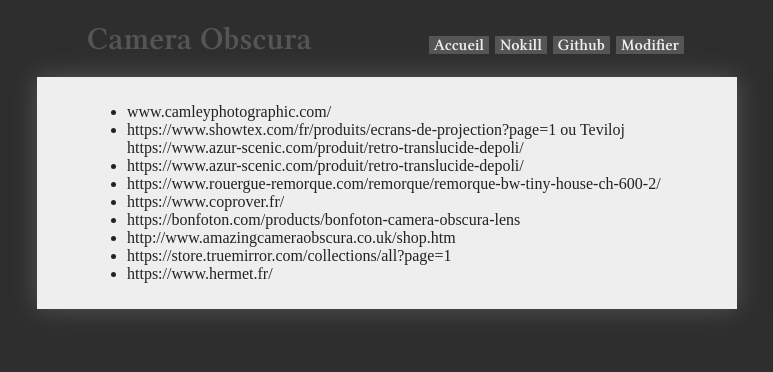
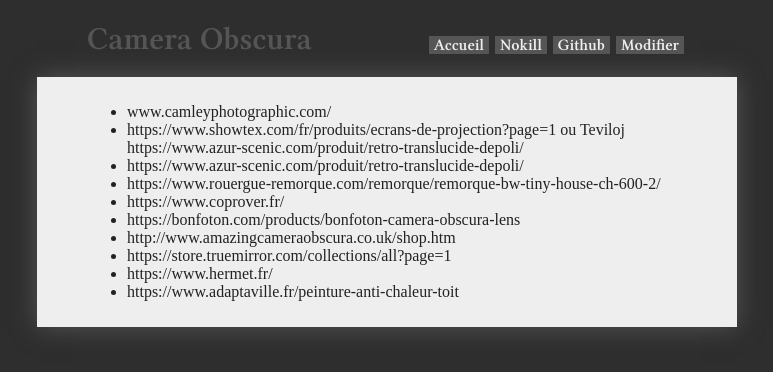
Before and after one commit to virginienokill/camera-obscura, a Jekyll site: the page built from contenu/technique/fournisseurs.md, in a window 1280 px wide. Shown: the top 372 px of the page, without its empty margins (253-1026 px from the left). Built offline with Jekyll 4.4.1, drawn with Linux system fonts in a browser that asks for light colours; nearby versions of some CDN libraries; some web fonts are replaced; our own code applies the rules of GitHub Pages for plain Markdown files; a script that is not in the unit is left out; the repository's description, which GitHub fills in, is left out; some of the changed lines change nothing that is shown.

Commit message:
Update fournisseurs.md

```diff
--- a/contenu/technique/fournisseurs.md
+++ b/contenu/technique/fournisseurs.md
@@ -8,3 +8,4 @@
 - http://www.amazingcameraobscura.co.uk/shop.htm
 - https://store.truemirror.com/collections/all?page=1
 - https://www.hermet.fr/
+- https://www.adaptaville.fr/peinture-anti-chaleur-toit
```
